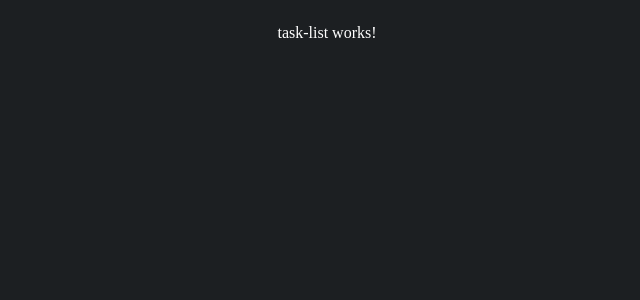
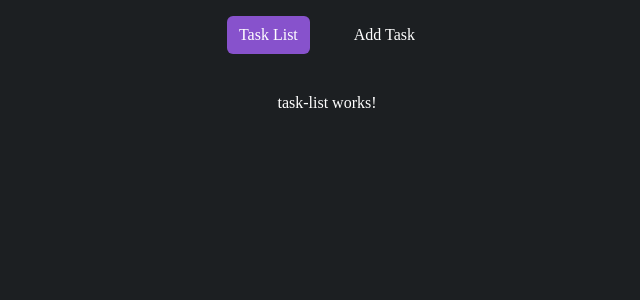
Before and after one commit to basakjeet08/Angular-Module-One-Exam, an Angular app: page / in a window 1280 px wide. Shown: the top 300 px of the page, without its empty margins (313-953 px from the left). Built offline with nearby package versions, Linux system fonts and the light colour scheme; a web font is replaced by a local one.

Commit message:
feat - Implemented the Navigation Bar

```diff
--- a/src/app/app.component.css
+++ b/src/app/app.component.css
@@ -10,6 +10,29 @@
 
   background-color: var(--background--color);
   color: var(--on--background--color);
+}
+
+nav {
+  display: flex;
+
+  flex-direction: row;
+  align-items: center;
+  justify-content: center;
+
+  padding: 16px;
+  gap: 32px;
+}
+
+a {
+  text-decoration: none;
+  color: var(--on--background--color);
+
+  padding: var(--padding--small);
+  border-radius: var(--border--radius);
+}
+
+.active {
+  background-color: var(--primary--color);
 }
 
 main {
--- a/src/app/app.component.html
+++ b/src/app/app.component.html
@@ -1,5 +1,19 @@
 <!-- Base Root File for the Angular Project (Emulating Body Element) -->
 <div id="root">
+  <!-- Navigation Component -->
+  <nav>
+    <!-- Home / Task Details Route -->
+    <a
+      routerLink="/"
+      routerLinkActive="active"
+      [routerLinkActiveOptions]="{ exact: true }"
+      >Task List</a
+    >
+
+    <!-- Add a Task Route -->
+    <a routerLink="/task-add" routerLinkActive="active">Add Task</a>
+  </nav>
+
   <!-- Main Container for the main page and the router outlet -->
   <main>
     <!-- Centering the main page view -->
```
